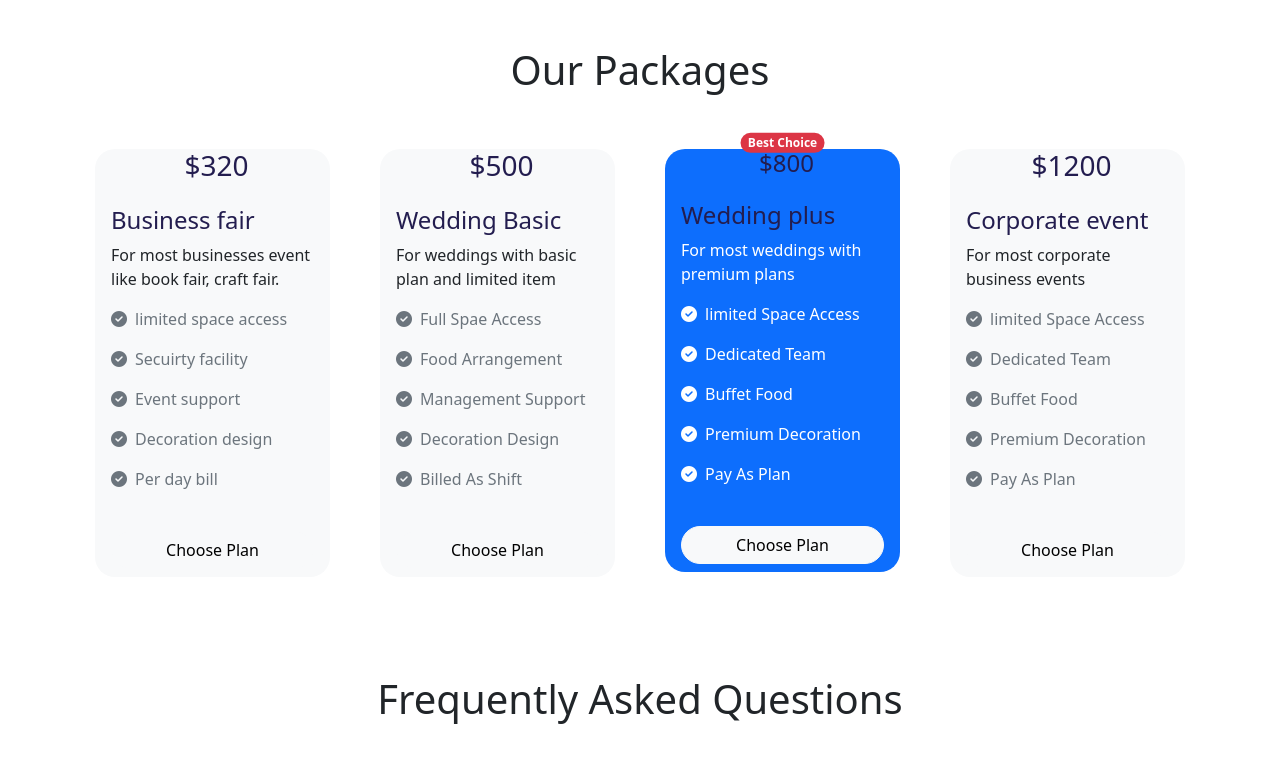
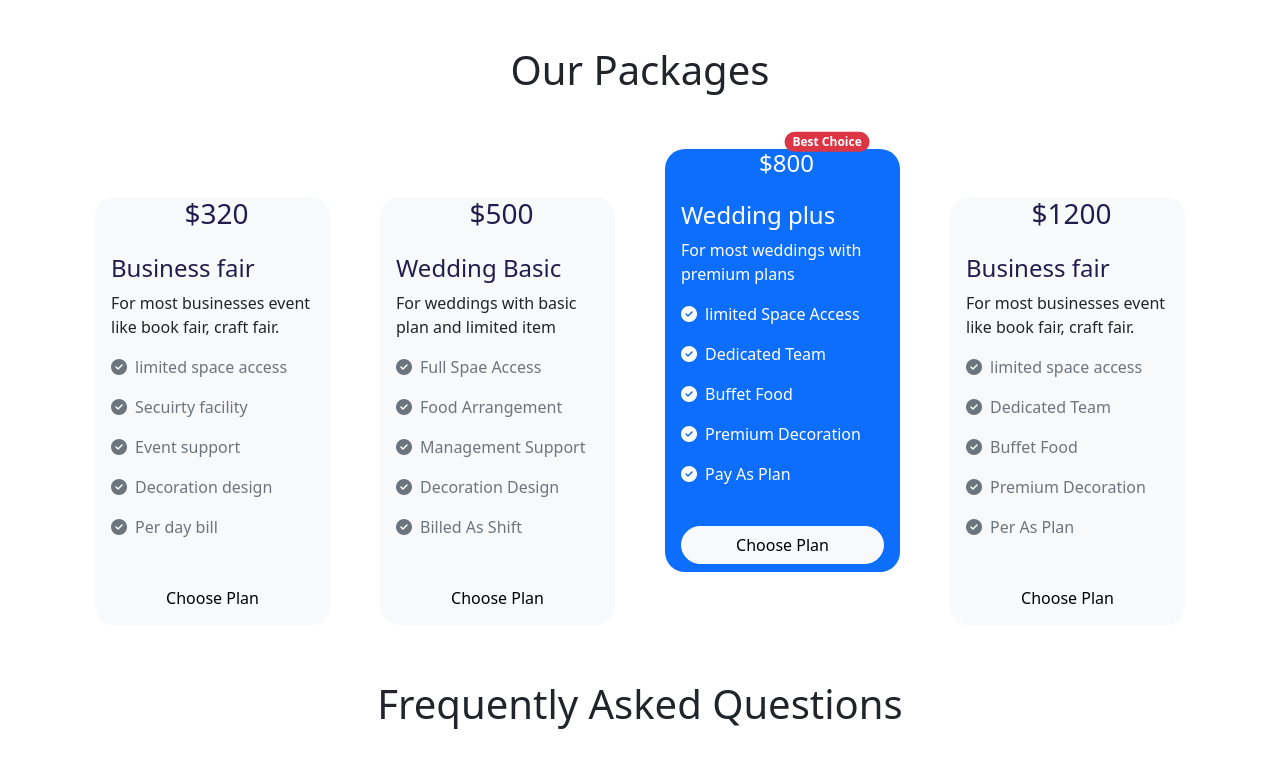
Before and after one commit to Parvez-Rahman100/convention-center, a plain HTML site: page index.html in a window 1280 px wide. Shown: the part 804-1572 px from the top of the page. Drawn offline with nearby package versions, Linux system fonts and the light colour scheme.

Commit message:
package section updated

```diff
--- a/index.html
+++ b/index.html
@@ -122,7 +122,7 @@
 
                 <div class="col">
                     <button class="btn">
-                        <div class="card bg-light h-100 rounded-20 border-0">
+                        <div class="card mt-5 bg-light h-100 rounded-20 border-0">
                             <h3 class="text-main ms-2">$320</h3>
                             <div class="card-body">
                                 <h4 class="card-title text-main text-lg-start ">Business fair</h4>
@@ -157,7 +157,7 @@
                 </div>
                 <div class="col">
                     <button class="btn">
-                        <div class="card bg-light h-100 rounded-20 border-0">
+                        <div class="card mt-5 bg-light h-100 rounded-20 border-0">
                             <h3 class="text-main ms-2">$500</h3>
                             <div class="card-body">
                                 <h4 class="card-title text-main text-lg-start ">Wedding Basic</h4>
@@ -193,9 +193,9 @@
                 <div class="col ">
                     <button type="button" class="btn mb-5 position-relative">
                         <div class="card h-100 rounded-20 bg-primary text-white  border-0 ">
-                            <h4 class="text-main ms-2">$800</h3>
+                            <h4 class=" ms-2">$800</h3>
                                 <div class="card-body">
-                                    <h4 class="card-title text-main text-lg-start ">Wedding plus</h4>
+                                    <h4 class="card-title  text-lg-start ">Wedding plus</h4>
                                     <p class="card-text text-lg-start ">For most weddings with premium plans</p>
                                     <div class="d-flex align-items-center ">
                                         <i class=" fas fa-check-circle mb-3 "> </i>
@@ -222,7 +222,7 @@
                                     <a class="d-block btn btn-light rounded-pill" href="#">Choose Plan</a>
                                 </div>
                         </div>
-                        <span class="position-absolute top-0  start-50 translate-middle badge rounded-pill bg-danger">
+                        <span class="position-absolute bestChoice translate-middle badge rounded-pill bg-danger">
                             Best Choice
                             <span class="visually-hidden">unread messages</span>
                         </span>
@@ -231,15 +231,16 @@
 
                 </div>
                 <div class="col">
-                    <button type="button" class=" btn ">
-                        <div class="card bg-light h-100 rounded-20  border-0">
+                    <button class="btn">
+                        <div class="card mt-5 bg-light h-100 rounded-20 border-0">
                             <h3 class="text-main ms-2">$1200</h3>
                             <div class="card-body">
-                                <h4 class="card-title text-main text-lg-start">Corporate event</h4>
-                                <p class="card-text text-lg-start ">For most corporate business events</p>
+                                <h4 class="card-title text-main text-lg-start ">Business fair</h4>
+                                <p class="card-text text-lg-start ">For most businesses event like book fair,
+                                    craft fair.</p>
                                 <div class="d-flex align-items-center ">
                                     <i class="text-secondary fas fa-check-circle mb-3 "> </i>
-                                    <p class="ms-2 text-secondary">limited Space Access</p>
+                                    <p class="ms-2 text-secondary">limited space access</p>
                                 </div>
                                 <div class="d-flex align-items-center ">
                                     <i class="text-secondary fas fa-check-circle mb-3 "> </i>
@@ -255,7 +256,7 @@
                                 </div>
                                 <div class="d-flex align-items-center ">
                                     <i class="text-secondary fas fa-check-circle mb-3 "> </i>
-                                    <p class="ms-2 text-secondary">Pay As Plan</p>
+                                    <p class="ms-2 text-secondary">Per As Plan</p>
                                 </div>
                             </div>
                             <div class="card-footer border-0 bg-transparent">
--- a/style.css
+++ b/style.css
@@ -7,3 +7,7 @@
 .bg-footer{
     background-color: #0B0D17;
 }
+.bestChoice{
+    top:0;
+    right:0px;
+}
```
